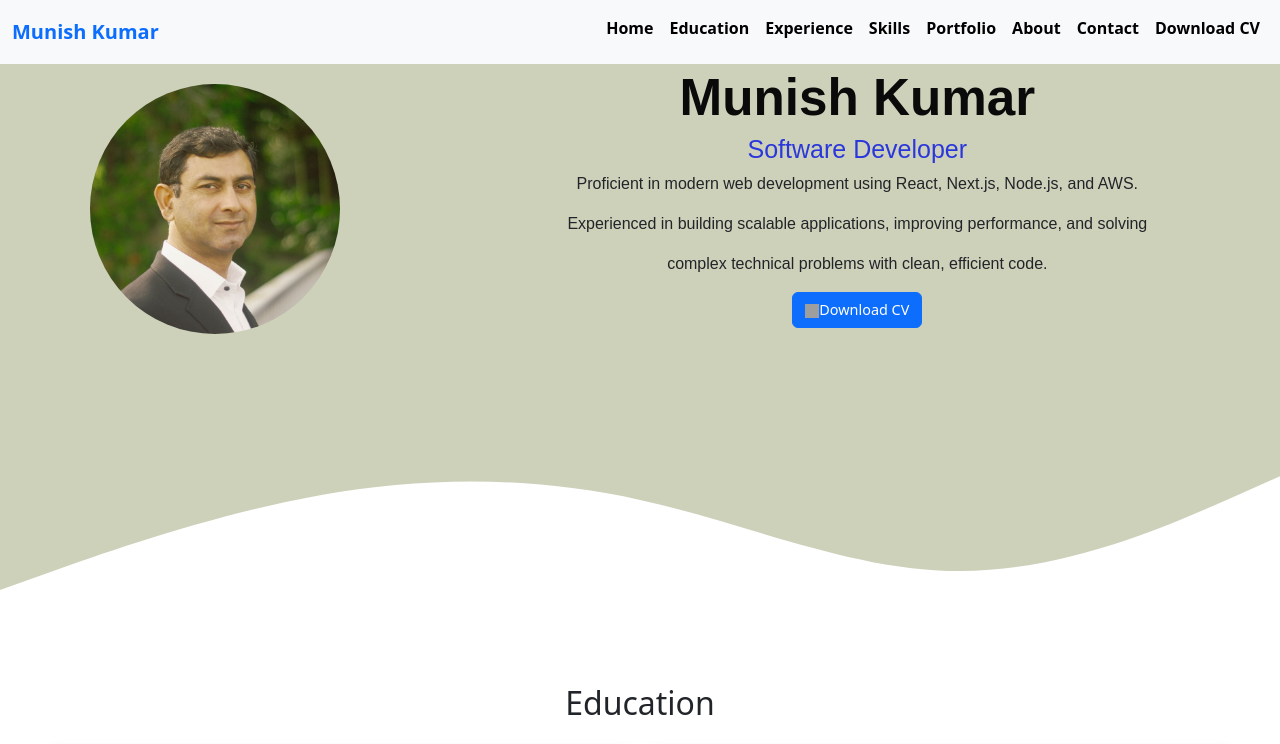
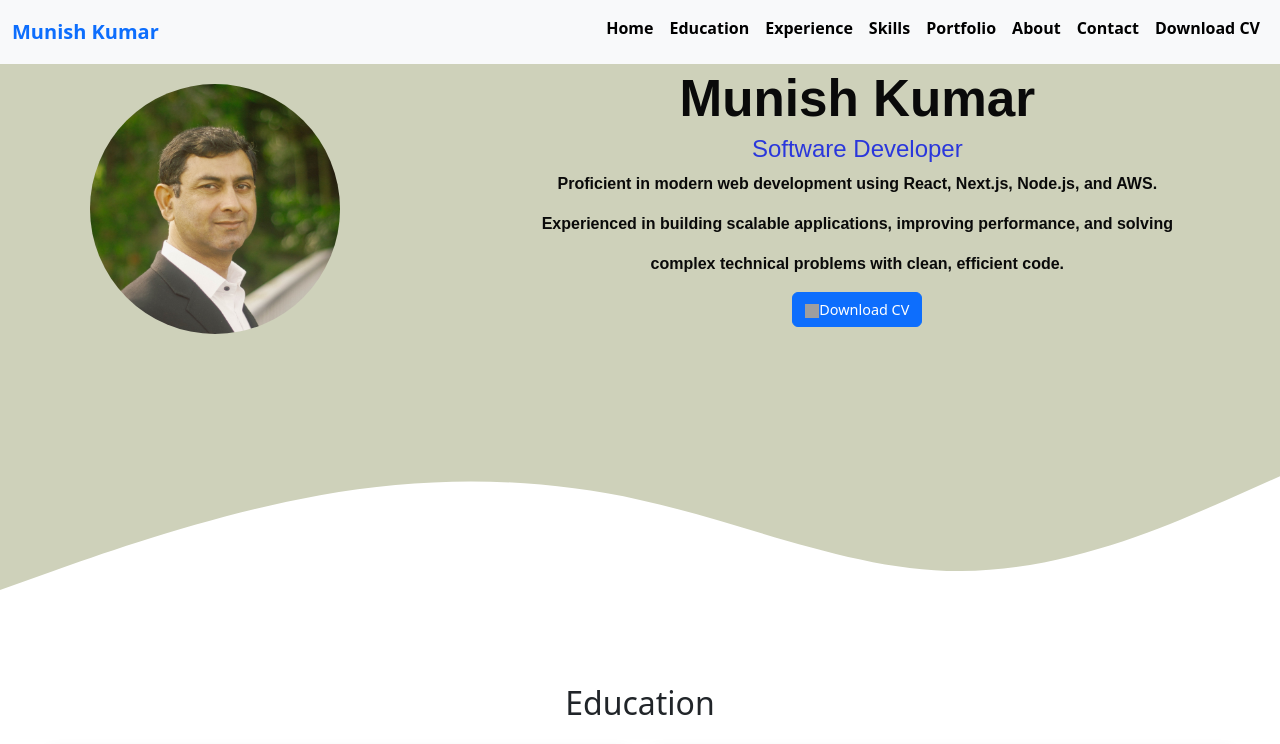
Before and after one commit to munishk686/portfolio, a React (Vite) app in the folder my-react-app/: page / in a window 1280 px wide. Shown: the top 744 px of the page. Built offline with nearby package versions, Linux system fonts and the light colour scheme; grey boxes are pictures that could not be loaded; a web font is replaced by a local one.

Commit message:
Updates home section

```diff
--- a/my-react-app/src/App.css
+++ b/my-react-app/src/App.css
@@ -13,7 +13,6 @@
   font-family: Arial, sans-serif;
   font-optical-sizing: auto;
   font-weight: 700;
-  font-style: normal;
 color: #0a0a0a; /* Indigo */
 }
 .wave {
@@ -38,7 +37,9 @@ color: #0a0a0a; /* Indigo */
 .font p {
   font-family: Arial, sans-serif;
   font-optical-sizing: auto;
+  font-weight: 600;
   font-style: normal;
+  color: #0a0a0a; /* Indigo */
 }
 .about-h1 {
   font-family: Arial, sans-serif;
@@ -50,13 +51,11 @@ color: #0a0a0a; /* Indigo */
   margin-bottom: 50px;
 }
 h4 {
-  font-size: 25px;
   font-family: Arial, sans-serif;
+    color: #0918e2d5; /* Indigo */
 }
 h3  {
-  font-size: 25px;
   font-family: Arial, sans-serif;
-  color: #0918e2d5; /* Indigo */
 }
 .App {
   text-align: center;
--- a/my-react-app/src/pages/Home.jsx
+++ b/my-react-app/src/pages/Home.jsx
@@ -20,7 +20,7 @@ function Home() {
                     </div>
                     <div className="col-md-8 font ">
                         <h1>Munish Kumar</h1>
-                        <h3>Software Developer</h3>
+                        <h4>Software Developer</h4>
                         <p>
                             Proficient in modern web development using React, Next.js,
                             Node.js, and AWS.
```
